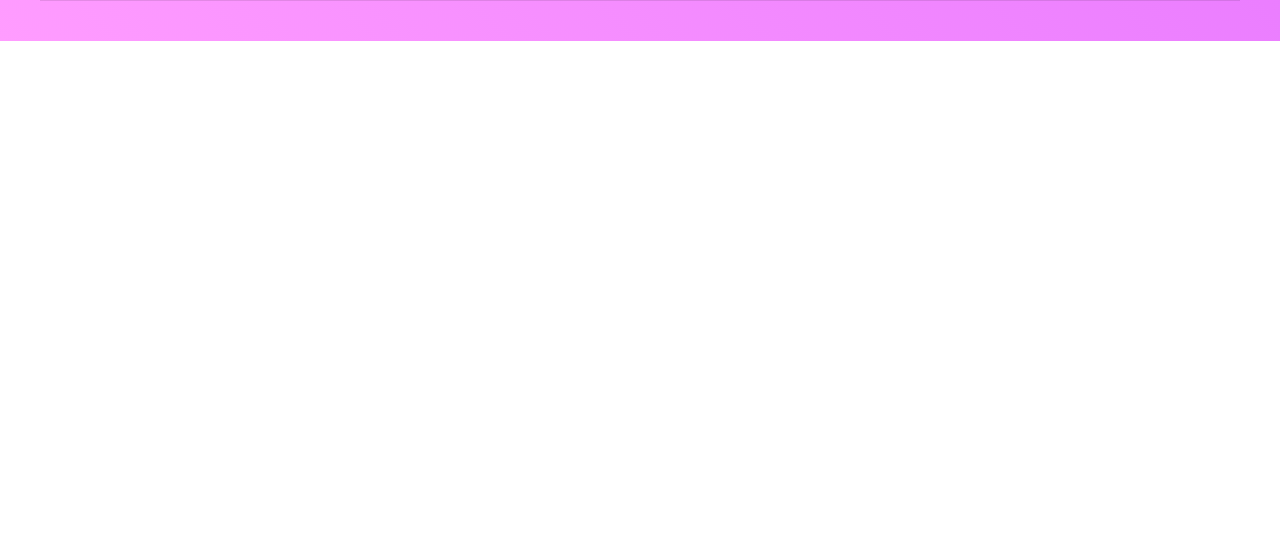
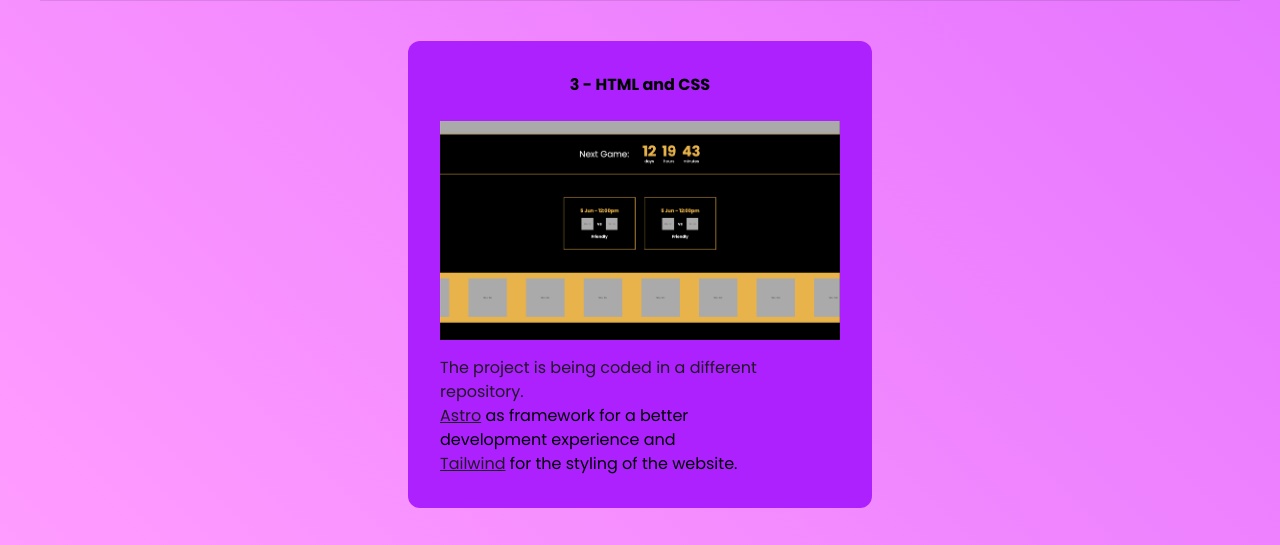
Before and after one commit to joacomesa22/joacomesa22.github.io, a website: page csce242/index.html in a window 1280 px wide. Shown: the part 4021-4566 px from the top of the page. Before the commit the page ends 4062 px from the top, so only its background shows below. Drawn offline with Linux system fonts and the light colour scheme; grey boxes are pictures that could not be loaded.

Commit message:
Part 3 page added

```diff
--- a/csce242/index.html
+++ b/csce242/index.html
@@ -101,7 +101,7 @@
         ></iframe>
       </div>
       <div class="flex flex-col items-center gap-6">
-        <h2>2 - Wireframes of the project</h2>
+        <h2 class="font-bold">2 - Wireframes of the project</h2>
         <iframe
           style="border: 1px solid rgba(0, 0, 0, 0.1)"
           width="1200"
@@ -110,6 +110,40 @@
           allowfullscreen
         ></iframe>
       </div>
+      <div
+        class="flex flex-col items-center gap-6 bg-[var(--violet)] p-8 rounded-xl"
+      >
+        <h2 class="font-bold">3 - HTML and CSS</h2>
+        <div class="max-w-[400px]">
+          <a
+            href="https://project-csce242.vercel.app/"
+            target="_blank"
+            class="flex flex-col gap-4"
+          >
+            <div>
+              <img
+                src="images/html-css.png"
+                alt="HTML and CSS of the Project"
+              />
+            </div>
+            <p>The project is being coded in a different repository.</p>
+            <p class="text-balance">
+              <a
+                href="https://astro.build/"
+                class="hover:text-[var(--pink)] underline duration-300"
+                >Astro</a
+              >
+              as framework for a better development experience and
+              <a
+                href="https://tailwindcss.com/"
+                class="hover:text-[var(--pink)] underline duration-300"
+                >Tailwind</a
+              >
+              for the styling of the website.
+            </p>
+          </a>
+        </div>
+      </div>
     </section>
   </body>
 </html>
--- a/csce242/styles.css
+++ b/csce242/styles.css
@@ -4,9 +4,14 @@
 
 /* npx tailwindcss -i ./csce242/styles.css -o ./csce242/output.css --watch */
 
+:root {
+    --violet: #ad21ff;
+    --pink: #ff9cff;
+}
+
 body {
     font-family: "Poppins", sans-serif;
-    background: linear-gradient(45deg, #ff9cff, #ad21ff);
+    background: linear-gradient(45deg, var(--pink), var(--violet));
     background-repeat: no-repeat;
     background-size: cover;
 }
```
Also changed, not shown: csce242/projects/part3/index.html (added, +31 -0 lines), csce242/images/html-css.png (added), csce242/output.css.
